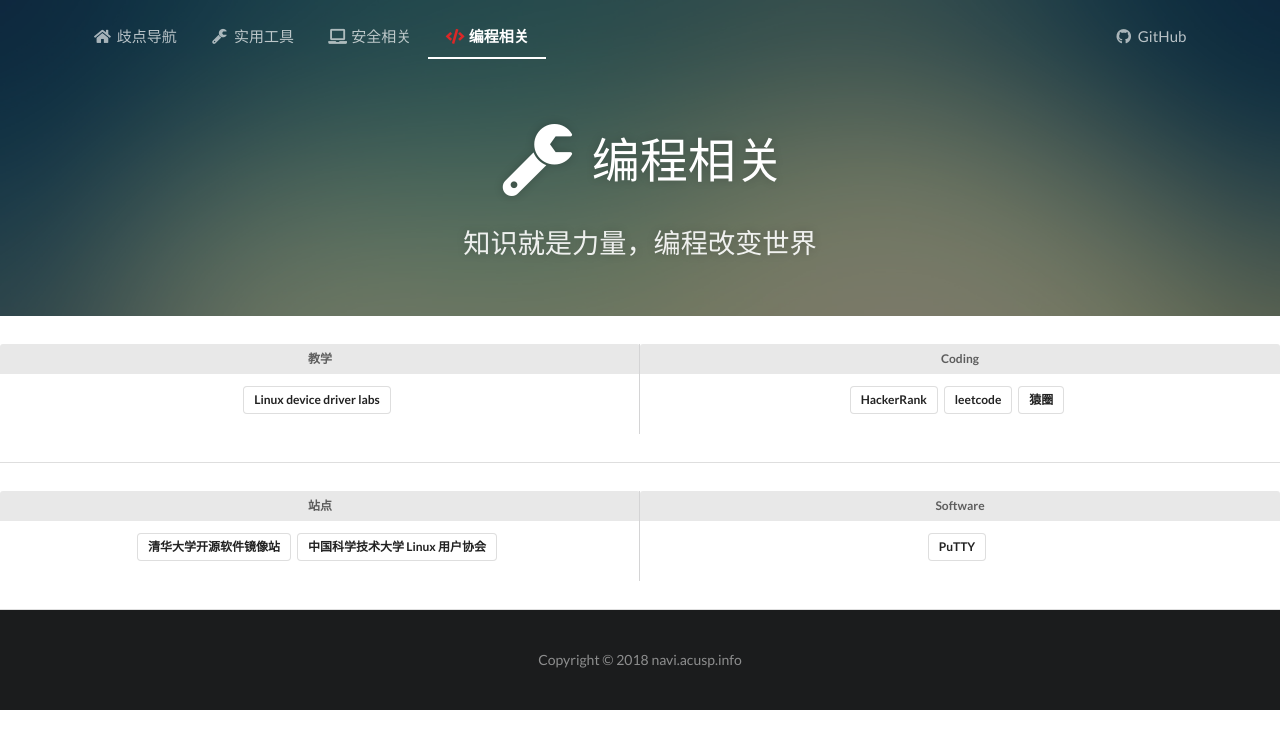
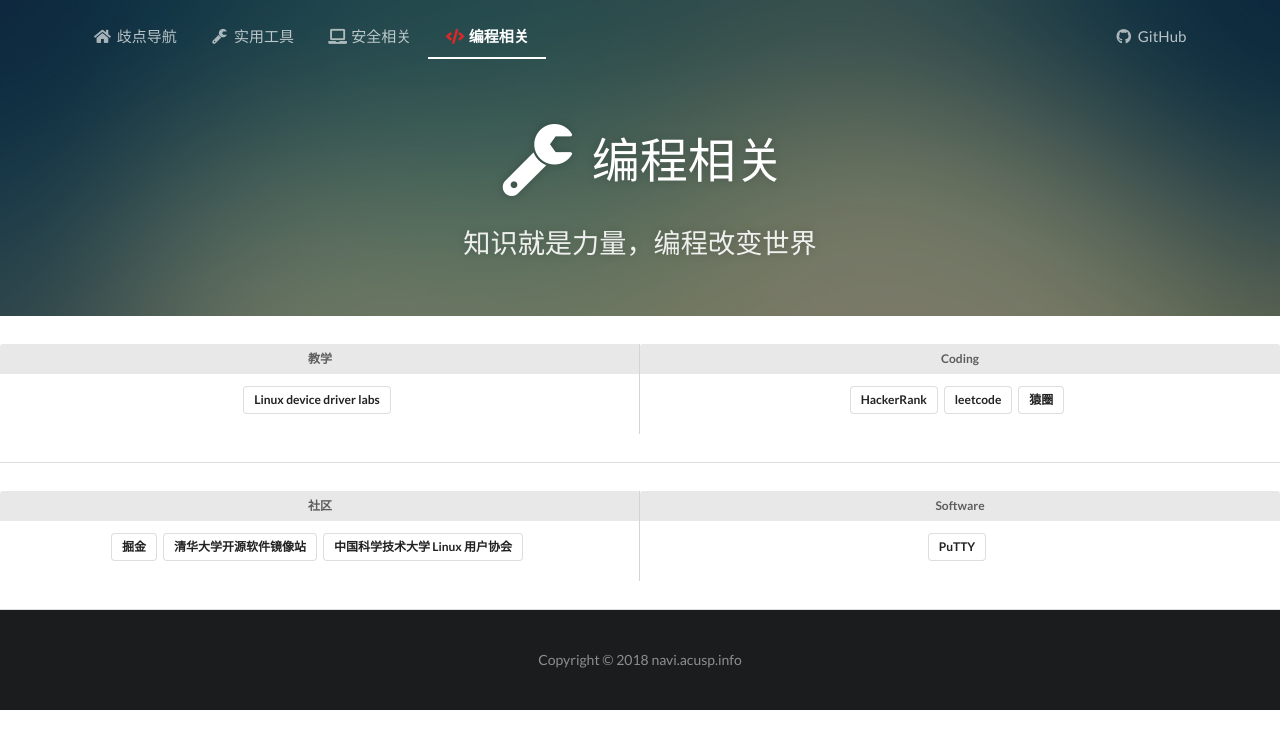
Before and after one commit to acusp/AC-Navi, a Jekyll site: the page built from program/index.html, in a window 1280 px wide. Shown: the top 749 px of the page. Built offline with Jekyll 4.4.1, drawn with Linux system fonts in a browser that asks for light colours; comment, search, counter and statistics services are not loaded.

Commit message:
Add community grouping

```diff
--- a/_data/program_links.yml
+++ b/_data/program_links.yml
@@ -23,8 +23,12 @@
 
 - section: 资源
   categories:
-  - category: 站点
+  - category: 社区
     links:
+    - name: 掘金
+      style: basic
+      url: https://juejin.im
+
     - name: 清华大学开源软件镜像站
       style: basic
       url: https://mirrors.tuna.tsinghua.edu.cn/
```
